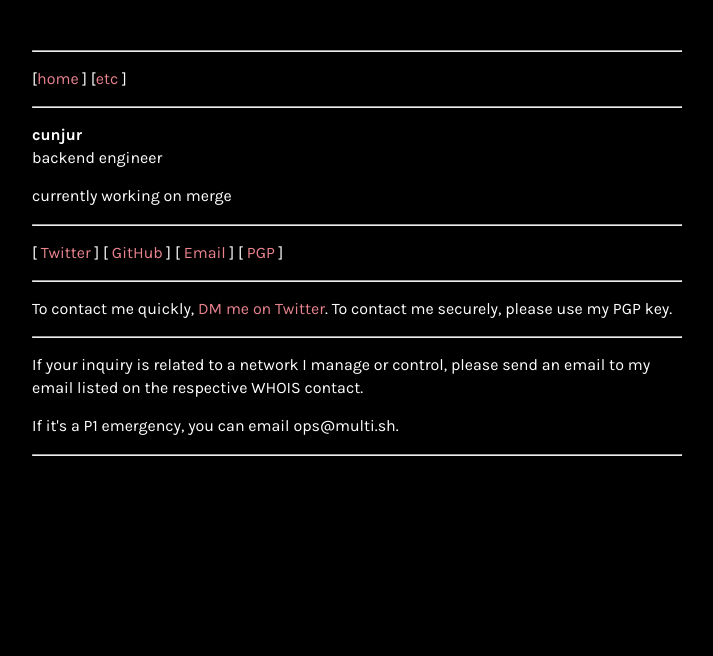
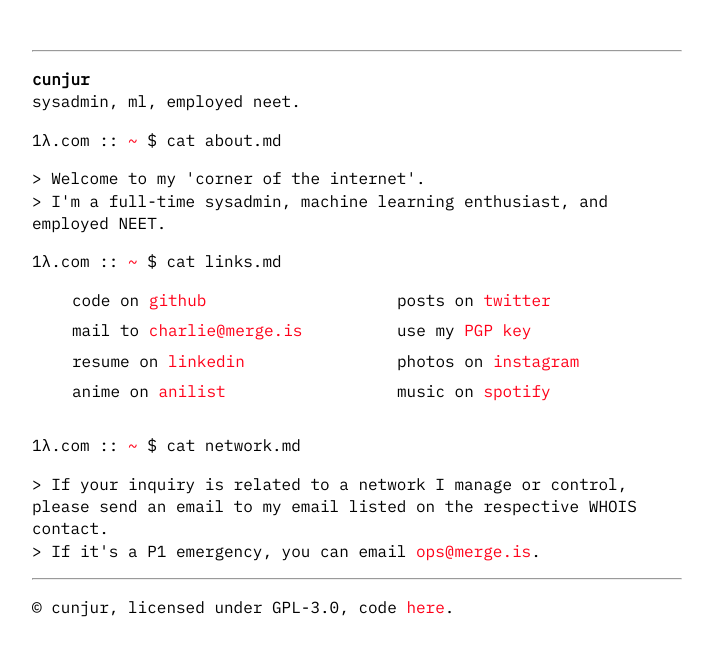
Before and after one commit to name/personal-svelte, a SvelteKit app: page / in a window 1280 px wide. Shown: the top 656 px of the page, without its empty margins (283-996 px from the left). Built offline with nearby package versions, Linux system fonts and the light colour scheme.

Commit message:
design + layout change

```diff
--- a/src/app.html
+++ b/src/app.html
@@ -5,17 +5,68 @@
 	<meta charset="utf-8" />
 	<meta name="viewport" content="width=device-width, initial-scale=1" />
 	<link rel="icon" href="%sveltekit.assets%/favicon.jpg" />
-	<link rel="stylesheet" href="%sveltekit.assets%/style.css" />
 	<link rel="preconnect" href="https://fonts.googleapis.com">
 	<link rel="preconnect" href="https://fonts.gstatic.com" crossorigin>
-	<link href="https://fonts.googleapis.com/css2?family=Karla:wght@300;400;500;700&amp;display=swap"
-		rel="stylesheet" />
+	<link href="https://fonts.googleapis.com/css2?family=IBM+Plex+Mono&display=swap" rel="stylesheet">
 	<title>%sveltekit.env.PUBLIC_TITLE%</title>
+	<style>
+		body {
+			font-family: "IBM Plex Mono", monospace;
+			font-weight: 400;
+			font-style: normal;
+			line-height: 1.4;
+			padding: 0 10px;
+			margin: 50px auto;
+			max-width: 650px;
+			background: #ffffff;
+			color: #000000;
+			user-select: none;
+			-webkit-touch-callout: none;
+			-webkit-user-select: none;
+			-khtml-user-select: none;
+			-moz-user-select: none;
+			-ms-user-select: none;
+		}
+
+		ul {
+			margin-top: 0px;
+		}
+
+		h2 {
+			margin-bottom: 0px;
+		}
+
+		a {
+			color: #ff0019;
+			text-decoration: none;
+		}
+
+		.two-column-list {
+			display: flex;
+			justify-content: space-between;
+		}
+
+		.two-column-list div {
+			flex: 1;
+		}
+
+		.two-column-list ul {
+			list-style-type: none;
+		}
+
+		.two-column-list ul li {
+			margin-bottom: 0.5em;
+		}
+	</style>
 	%sveltekit.head%
 </head>
 
-<body data-sveltekit-preload-data="hover" style="margin: top 70px;">
-	<div style="display: contents; max-width: 38em">%sveltekit.body%</div>
+<body data-sveltekit-preload-data="hover">
+	<div style="display: contents">
+		%sveltekit.body%
+	</div>
+</body>
+
 </body>
 
 </html>
--- a/src/routes/+layout.svelte
+++ b/src/routes/+layout.svelte
@@ -1,21 +1,15 @@
-<hr />
-
-<nav>
-	<p>[<a href="/">home</a> ] [<a href="/etc">etc</a> ]</p>
-</nav>
-
 <hr />
 
 <p>
 	<b>cunjur</b>
 	<br />
-	backend engineer
+	sysadmin, ml, employed neet.
 </p>
-
-<p>currently working on merge</p>
-
-<hr />
 
 <slot />
 
 <hr />
+
+<p>
+	© cunjur, licensed under GPL-3.0, code <a href="https://github.com/name/personal-svelte" target="_blank">here</a>.
+</p>
--- a/src/routes/+page.svelte
+++ b/src/routes/+page.svelte
@@ -1,21 +1,50 @@
+<p>1λ.com :: <span style="color: #ff0019;">~</span> $ cat about.md</p>
 <p>
-	[ <a href="https://twitter.com/cunjur" target="_blank">Twitter</a> ] [
-	<a href="https://github.com/name" target="_blank">GitHub</a> ] [
-	<a href="mailto:charlie@maddex.dev">Email</a> ] [
-	<a href="/pgp.pub" target="_blank">PGP</a> ]
+	> Welcome to my 'corner of the internet'.
+	<br>
+	> I'm a full-time sysadmin, machine learning enthusiast, and employed NEET.
 </p>
 
-<hr />
+<p>1λ.com :: <span style="color: #ff0019;">~</span> $ cat links.md</p>
+<div class="two-column-list">
+	<div>
+		<ul>
+			<li>
+				code on <a href="https://github.com/name" target="_blank">github</a>
+			</li>
+			<li>
+				mail to <a href="mailto:charlie@merge.is" target="_blank">charlie@merge.is</a>
+			</li>
+			<li>
+				resume on <a href="https://www.linkedin.com/in/charliemaddex" target="_blank">linkedin</a>
+			</li>
+			<li>
+				anime on <a href="https://anilist.co/user/cunjur" target="_blank">anilist</a>
+			</li>
+		</ul>
+	</div>
+	<div>
+		<ul>
+			<li>
+				posts on <a href="https://twitter.com/cunjur" target="_blank">twitter</a>
+			</li>
+			<li>
+				use my <a href="/pgp.pub" target="_blank">PGP key</a>
+			</li>
+			<li>
+				photos on <a href="https://instagram.com/cunjur" target="_blank">instagram</a>
+			</li>
+			<li>
+				music on <a href="https://open.spotify.com/user/kowl7klfi4xxxke4f7t91vtor?si=76b58b35c45e4420&nd=1&dlsi=d26c70e9fecd45c6" target="_blank">spotify</a>
+			</li>
+		</ul>
+	</div>
+</div>
 
+<p>1λ.com :: <span style="color: #ff0019;">~</span> $ cat network.md</p>
 <p>
-	To contact me quickly, <a href="https://twitter.com/cunjur" target="_blank">DM me on Twitter</a>.
-	To contact me securely, please use my PGP key.
+	> If your inquiry is related to a network I manage or control, please send an email to my email
+	listed on the respective WHOIS contact.
+	<br>
+	> If it's a P1 emergency, you can email <a href="mailto:ops@merge.is" target="_blank">ops@merge.is</a>.
 </p>
-
-<hr />
-
-<p>
-	If your inquiry is related to a network I manage or control, please send an email to my email
-	listed on the respective WHOIS contact.
-</p>
-<p>If it's a P1 emergency, you can email ops@multi.sh.</p>
--- a/static/style.css
+++ b/static/style.css
@@ -1,18 +1,18 @@
 body {
-    font-family: 'Karla', monospace;
-    line-height: 1.4;
+    font-family: monospace;
+    line-height: 1.2;
     font-size: 16px;
     padding: 0 10px;
     margin: 50px auto;
     max-width: 650px;
     background: #000;
     color: #fff;
+    user-select: none;
     -webkit-touch-callout: none;
     -webkit-user-select: none;
     -khtml-user-select: none;
     -moz-user-select: none;
     -ms-user-select: none;
-    user-select: none;
 }
 
 ul {
@@ -20,7 +20,7 @@ ul {
 }
 
 #maincontent {
-    max-width: 38em;
+    max-width: 650px;
     margin: 15 auto;
 }
 
@@ -28,16 +28,6 @@ h2 {
     margin-bottom: 0px;
 }
 
-#cunjur {
-    position: fixed;
-    right: 0;
-    bottom: 0;
-    width: 370px;
-    height: 314px;
-    background-size: cover;
-    background-repeat: no-repeat;
-}
-
 a {
     color: #e9838e;
     text-decoration: none;
```
Also changed, not shown: static/fav.jpg (deleted), static/favicon.jpg.
